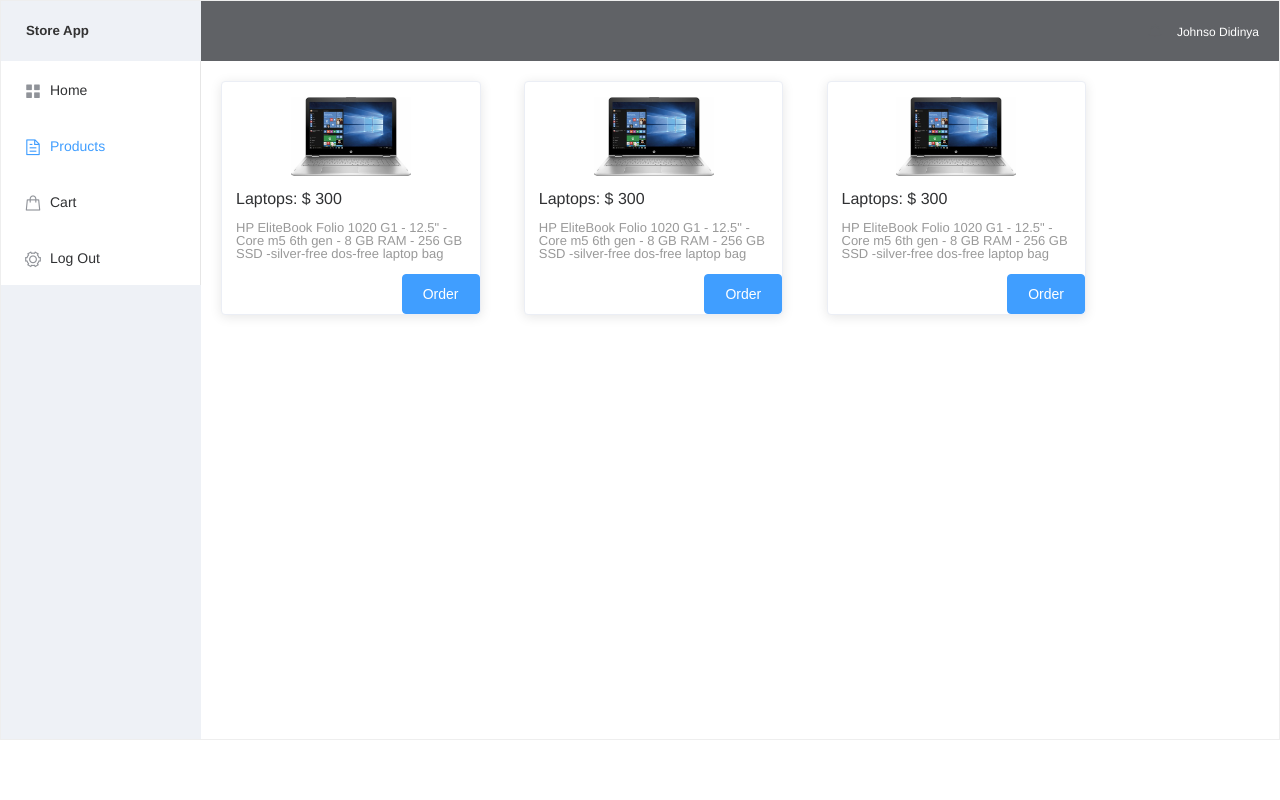
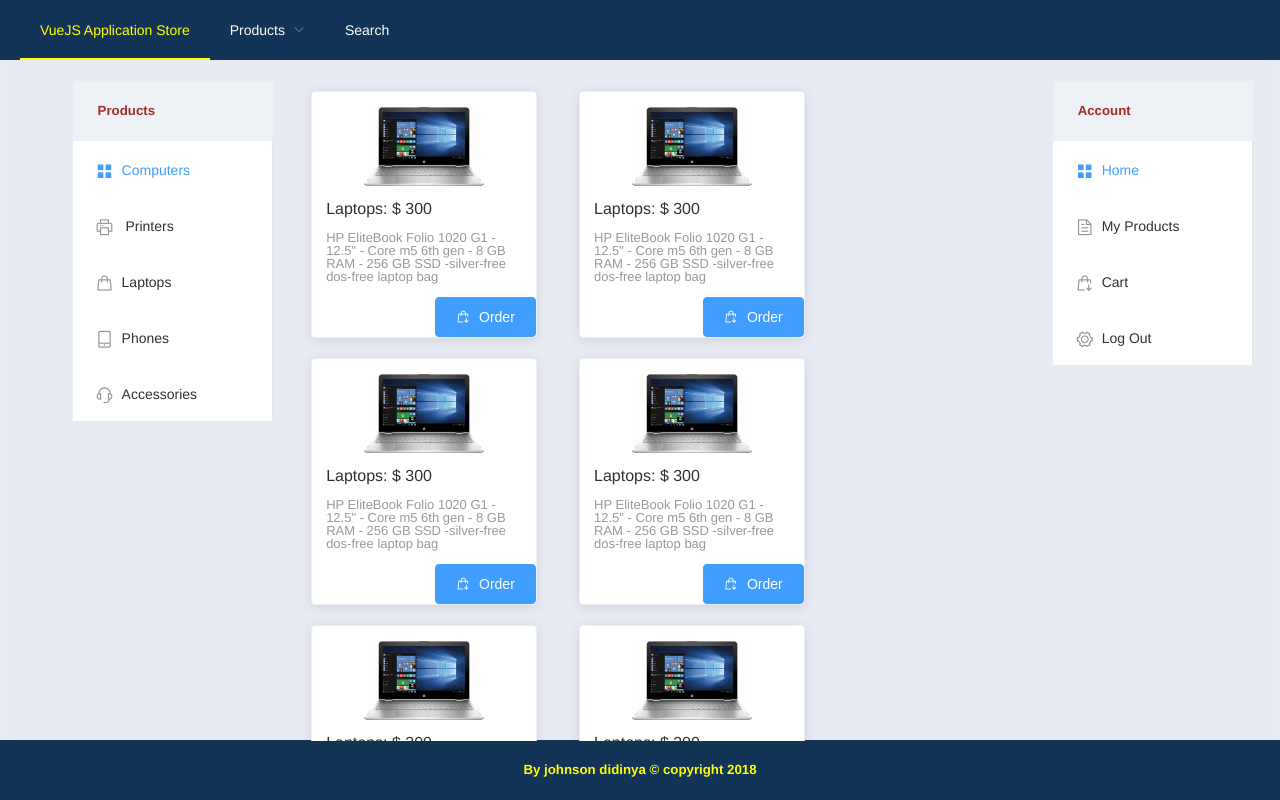
Before and after one commit to didinkaj/vue-single-page-store-manager, a Vue app: page /#/ in a window 1280 px wide. Built offline with nearby package versions, Linux system fonts and the light colour scheme.

Commit message:
final touches on design

```diff
--- a/src/components/Index.vue
+++ b/src/components/Index.vue
@@ -1,11 +1,19 @@
 <script>
-    import SideBar from '@/components/layouts/Page-SideBar'
+    import SideBarLeft from '@/components/layouts/Page-SideBar-Left'
+    import SideBarRight from '@/components/layouts/Page-SideBar-Right'
     import HeaderNav from '@/components/layouts/Page-Header'
+    import PageFooter from '@/components/layouts/Page-Footer'
+    import ElCol from "element-ui/packages/col/src/col";
+    import ElFooter from "../../node_modules/element-ui/packages/footer/src/main.vue";
 
     export default {
         components: {
-            'side-bar': SideBar,
+            ElFooter,
+            ElCol,
+            'side-bar-left': SideBarLeft,
+            'side-bar-right': SideBarRight,
             'head-nav': HeaderNav,
+            'page-footer': PageFooter,
         },
         data() {
             return {}
@@ -14,52 +22,72 @@
 </script>
 <template>
     <el-container class="maincontainer">
-
-        <side-bar></side-bar>
-
-        <el-container>
-
         <el-header class="mainheader">
             <head-nav></head-nav>
         </el-header>
-
         <el-main>
+            <el-col :span="4" :offset="1">
+                <side-bar-left></side-bar-left>
+            </el-col>
+            <el-col :span="15" class="main-content" :offset="5">
                 <slot name="content"></slot>
+            </el-col>
+            <el-col :span="4" class="cart">
+                <side-bar-right></side-bar-right>
+            </el-col>
         </el-main>
-
-        </el-container>
-
+        <el-footer>
+            <page-footer></page-footer>
+        </el-footer>
     </el-container>
 </template>
 
 <style>
     body {
-        background: #ffffff;
+        background: #e8ebf3;
         padding: 0px;
         margin: 0px;
         font-family: Helvetica;
     }
 
-    .el-header {
-        background-color: #606266;
+    .mainheader {
+        background-color: #123456;
         color: #ffffff;
-        line-height: 60px;
+        height: 70px;
+        position: fixed;
+        z-index: 1000;
+        width: 100%;
+        margin: -1px;
+    }
+
+    .el-main {
+        margin-top: 60px;
     }
 
     .el-aside {
         color: #333;
-        background-color: #409EFF;
+        background-color: #123456;
         line-height: 100%;
+        position: fixed;
     }
 
     .maincontainer {
-        height: 740px;
-
+        height: 100vh;
         border: 1px solid #eee
     }
 
-    .mainheader {
-        text-align: right;
-        font-size: 12px
+    .main-content {
+        position: relative;
     }
+
+    .el-footer {
+        background-color: #123456;
+        color: yellow;
+        text-align: center;
+        padding: 0px;
+        margin: -1px;
+        height: 50px;
+    }
+
+
 </style>
--- a/src/components/Products.vue
+++ b/src/components/Products.vue
@@ -1,9 +1,10 @@
 <script>
     import Layout from '@/components/index'
+
     export default {
-        name:'products',
-        components:{
-           'page-layout': Layout
+        name: 'products',
+        components: {
+            'page-layout': Layout
         },
         data() {
             return {
@@ -13,20 +14,22 @@
     }
 </script>
 <template>
-    <page-layout >
+    <page-layout>
         <el-row slot="content">
-            <el-col :span="6" v-for="(o, index) in 3" :key="o" :offset="index > 0 ? 1 : 0">
+            <el-col :span="7" v-for="(o, index) in 6" :key="o" :offset="index > 0 ? 1 : 1" class="product">
                 <el-card :body-style="{ padding: '0px' }">
                     <img class="img-product" src="../assets/laptop.jpg">
                     <div style="padding: 14px;">
                         <span>Laptops: $ 300</span>
                         <div class="bottom clearfix">
-                            <time class="time">HP EliteBook Folio 1020 G1 - 12.5" - Core m5 6th gen - 8 GB RAM - 256 GB SSD -silver-free dos-free laptop bag</time>
+                            <time class="time">
+                                HP EliteBook Folio 1020 G1 - 12.5" - Core m5 6th gen - 8 GB RAM - 256 GB SSD -silver-free dos-free laptop bag
+                            </time>
 
                         </div>
                     </div>
 
-                <el-button type="primary pull-right">Order</el-button>
+                    <el-button type="primary pull-right" icon="el-icon-sold-out"> Order</el-button>
                 </el-card>
             </el-col>
         </el-row>
@@ -50,22 +53,19 @@
     }
 
     .img-product {
-        width:120px;
+        width: 120px;
         display: block;
         margin: 0px auto;
         padding: 15px 0px 0px 0px;
     }
 
-    .clearfix:before,
-    .clearfix:after {
-        display: table;
-        content: "";
+    .product {
+        margin: 10px;
+        margin-bottom: 10px;
     }
 
-    .clearfix:after {
-        clear: both
-    }
-    .pull-right{
+    .pull-right {
         float: right;
+        margin: 5px;
     }
 </style>
--- a/src/components/layouts/Page-Footer.vue
+++ b/src/components/layouts/Page-Footer.vue
@@ -0,0 +1,26 @@
+<script>
+    import ElRow from "element-ui/packages/row/src/row";
+
+    export default {
+        components: {ElRow},
+        data(){
+            return{
+                copy:'copyright 2018'
+            }
+        }
+    }
+
+</script>
+
+<template>
+        <el-row class="footer">
+            <h5>By johnson didinya  &copy; {{copy}}</h5>
+        </el-row>
+
+
+</template>
+
+<style>
+
+
+</style>
--- a/src/components/layouts/Page-Header.vue
+++ b/src/components/layouts/Page-Header.vue
@@ -1,14 +1,24 @@
 <template>
     <div>
-        <el-dropdown>
-            <i class="el-icon-bell" style="margin-right: 15px"></i>
-            <el-dropdown-menu slot="dropdown">
-                <el-dropdown-item>Profile</el-dropdown-item>
-                <el-dropdown-item>Settings</el-dropdown-item>
-                <el-dropdown-item>logout</el-dropdown-item>
-            </el-dropdown-menu>
-        </el-dropdown>
-        <span>Johnso Didinya</span>
+        <el-menu
+                :default-active="activeIndex2"
+                class="el-menu-demo"
+                mode="horizontal"
+                @select="handleSelect"
+                background-color="#123456"
+                text-color="#fff"
+                active-text-color="yellow">
+            <el-menu-item index="1" class="is-active">VueJS Application Store</el-menu-item>
+            <el-submenu index="2">
+                <template slot="title">Products</template>
+                <el-menu-item index="2-1">Computers</el-menu-item>
+                <el-menu-item index="2-2">Laptops</el-menu-item>
+                <el-menu-item index="2-3">Phones</el-menu-item>
+
+            </el-submenu>
+            <el-menu-item index="3" >Search</el-menu-item>
+        </el-menu>
+
     </div>
 
 </template>
@@ -17,10 +27,14 @@
     export default {
         name: 'headernav',
         data() {
-            return {}
+            return {
+                activeIndex: '1',
+                activeIndex2: '1'
+            };
         }
     }
 </script>
 <style>
 
+
 </style>
--- /dev/null
+++ b/src/components/layouts/Page-SideBar-Left.vue
@@ -0,0 +1,62 @@
+<template>
+    <el-aside width="200px" style="background-color: rgb(238, 241, 246)">
+        <el-row class="tac">
+            <el-col :span="24">
+                <h5 class="logo">Products</h5>
+                <el-menu
+                        default-active="1"
+                        class="el-menu-vertical-demo"
+                        @open="handleOpen"
+                        @close="handleClose">
+                    <el-menu-item index="1">
+                        <i class="el-icon-menu"></i>
+                        <span>Computers </span>
+                    </el-menu-item>
+                    <el-menu-item index="2">
+                        <i class="el-icon-printer"></i>
+                        <span> Printers</span>
+                    </el-menu-item>
+                    <el-menu-item index="3">
+                        <i class="el-icon-goods"></i>
+                        <span>Laptops</span>
+                    </el-menu-item>
+                    <el-menu-item index="4">
+                        <i class="el-icon-mobile-phone"></i>
+                        <span>Phones</span>
+                    </el-menu-item>
+                    <el-menu-item index="5">
+                        <i class="el-icon-service"></i>
+                        <span>Accessories</span>
+                    </el-menu-item>
+                </el-menu>
+            </el-col>
+
+        </el-row>
+    </el-aside>
+</template>
+
+<script>
+    export default {
+        name:'sidebar-left',
+        data() {
+            return {
+                isCollapse: true
+            };
+        },
+        methods: {
+            handleOpen(key, keyPath) {
+                console.log(key, keyPath);
+            },
+            handleClose(key, keyPath) {
+                console.log(key, keyPath);
+            }
+        }
+    }
+</script>
+
+<style>
+.logo{
+    padding-left: 25px;
+    color: brown;
+}
+</style>
--- a/src/components/layouts/Page-SideBar.vue
+++ b/src/components/layouts/Page-SideBar-Right.vue
@@ -2,9 +2,9 @@
     <el-aside width="200px" style="background-color: rgb(238, 241, 246)">
         <el-row class="tac">
             <el-col :span="24">
-                <h5 class="logo">Store App</h5>
+                <h5 class="logo">Account</h5>
                 <el-menu
-                        default-active="2"
+                        default-active="1"
                         class="el-menu-vertical-demo"
                         @open="handleOpen"
                         @close="handleClose">
@@ -15,10 +15,10 @@
                     </el-menu-item>
                     <el-menu-item index="2">
                         <i class="el-icon-document"></i>
-                        <span>Products</span>
+                        <span>My Products</span>
                     </el-menu-item>
                     <el-menu-item index="3">
-                        <i class="el-icon-goods"></i>
+                        <i class="el-icon-sold-out"></i>
                         <span>Cart</span>
                     </el-menu-item>
                     <el-menu-item index="4">
@@ -34,7 +34,7 @@
 
 <script>
     export default {
-        name:'sidebar',
+        name:'sidebar-right',
         data() {
             return {
                 isCollapse: true
@@ -54,5 +54,6 @@
 <style>
 .logo{
     padding-left: 25px;
+    color: brown;
 }
 </style>
```
Lines whose indentation alone changed are shown as unchanged.
